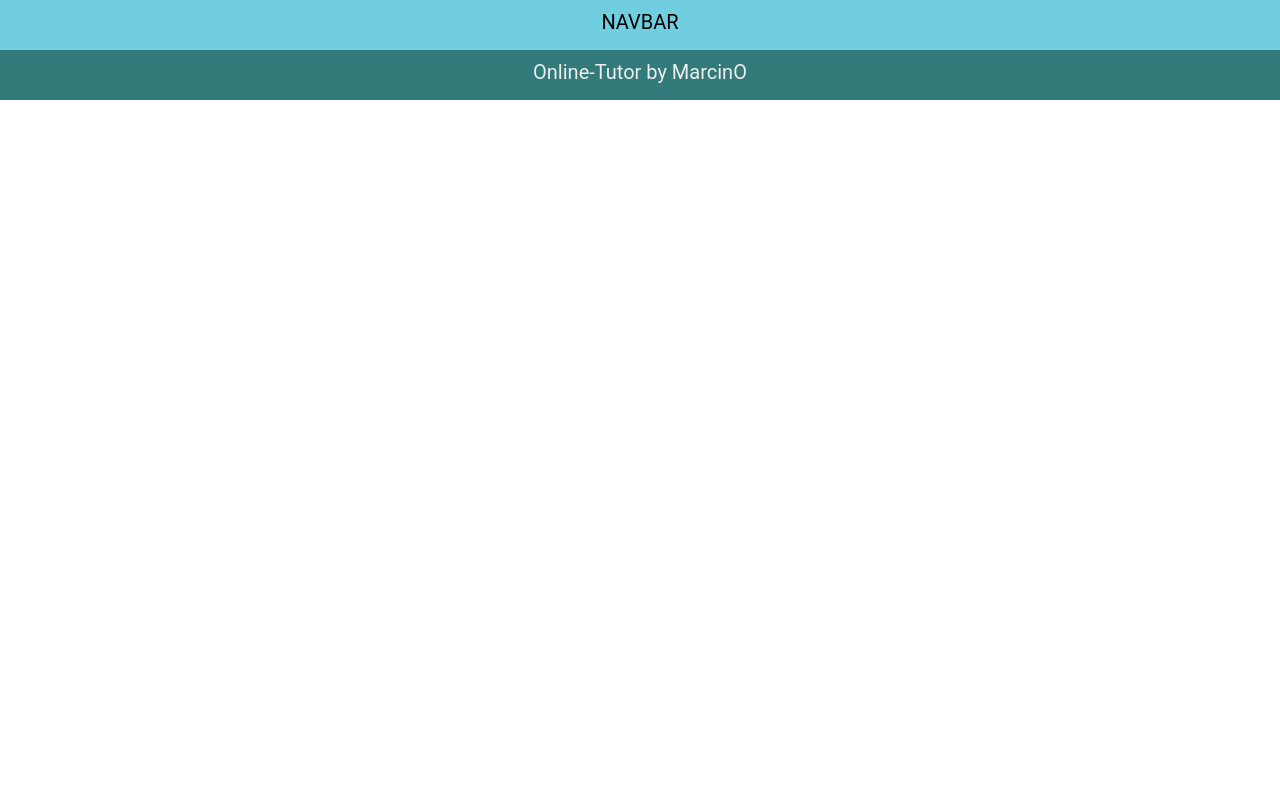
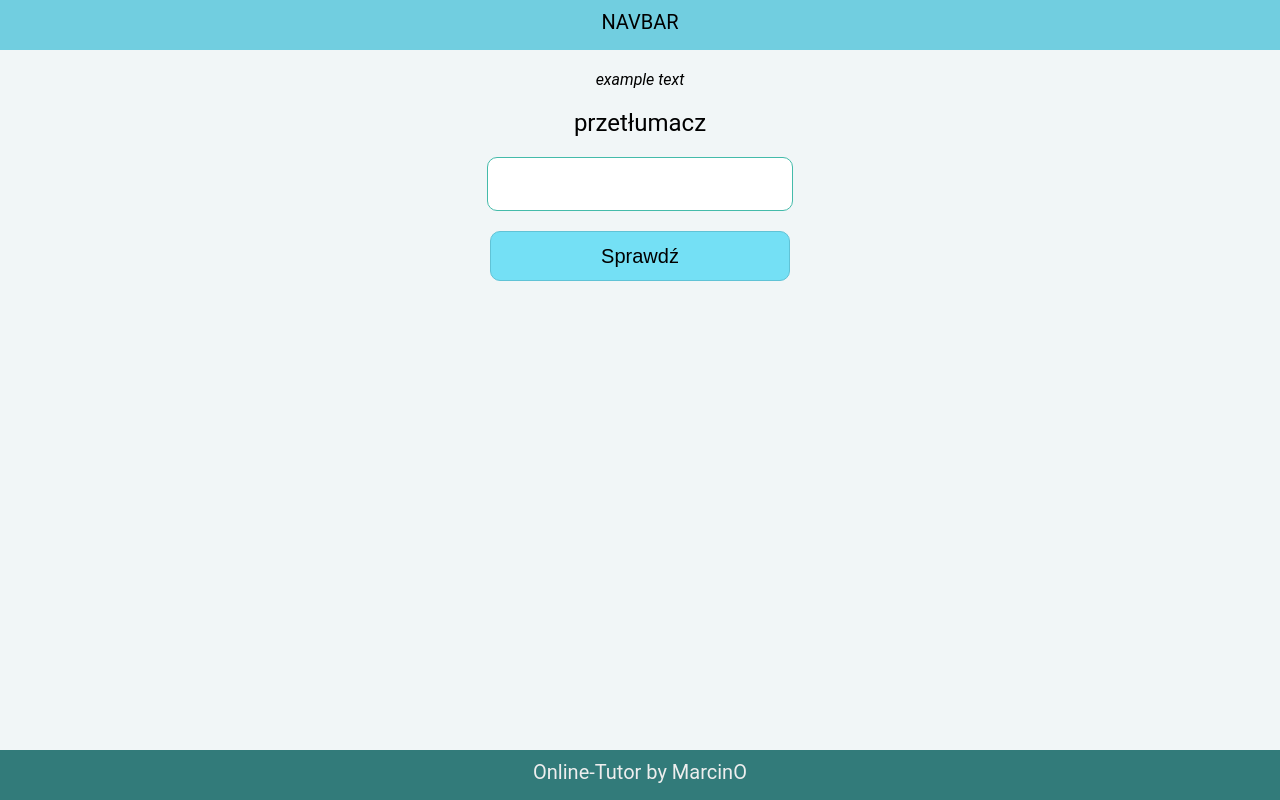
Before and after one commit to MarcinOstaszewski/online-tutor, a React (Create React App) app: page / in a window 1280 px wide. Built offline with nearby package versions, Linux system fonts and the light colour scheme.

Commit message:
outsourced Main component

```diff
--- a/src/components/Main/Main.js
+++ b/src/components/Main/Main.js
@@ -1,4 +1,5 @@
 import React, { Component } from 'react';
+import styles from './Main.module.css'
 
 class Main extends Component {
     state = {
@@ -6,7 +7,14 @@ class Main extends Component {
     }
 
     render() {
-        return (null)
+        return (
+            <main className={styles.Centered}>
+                <div className={styles.exampleText}>example text</div>
+                <div className={styles.question}>przetłumacz</div>
+                <input type="text" className={styles.answer}></input>
+                <button className={styles.buttonConfirm}>Sprawdź    </button>
+            </main>
+        )
     }
 }
 
```
